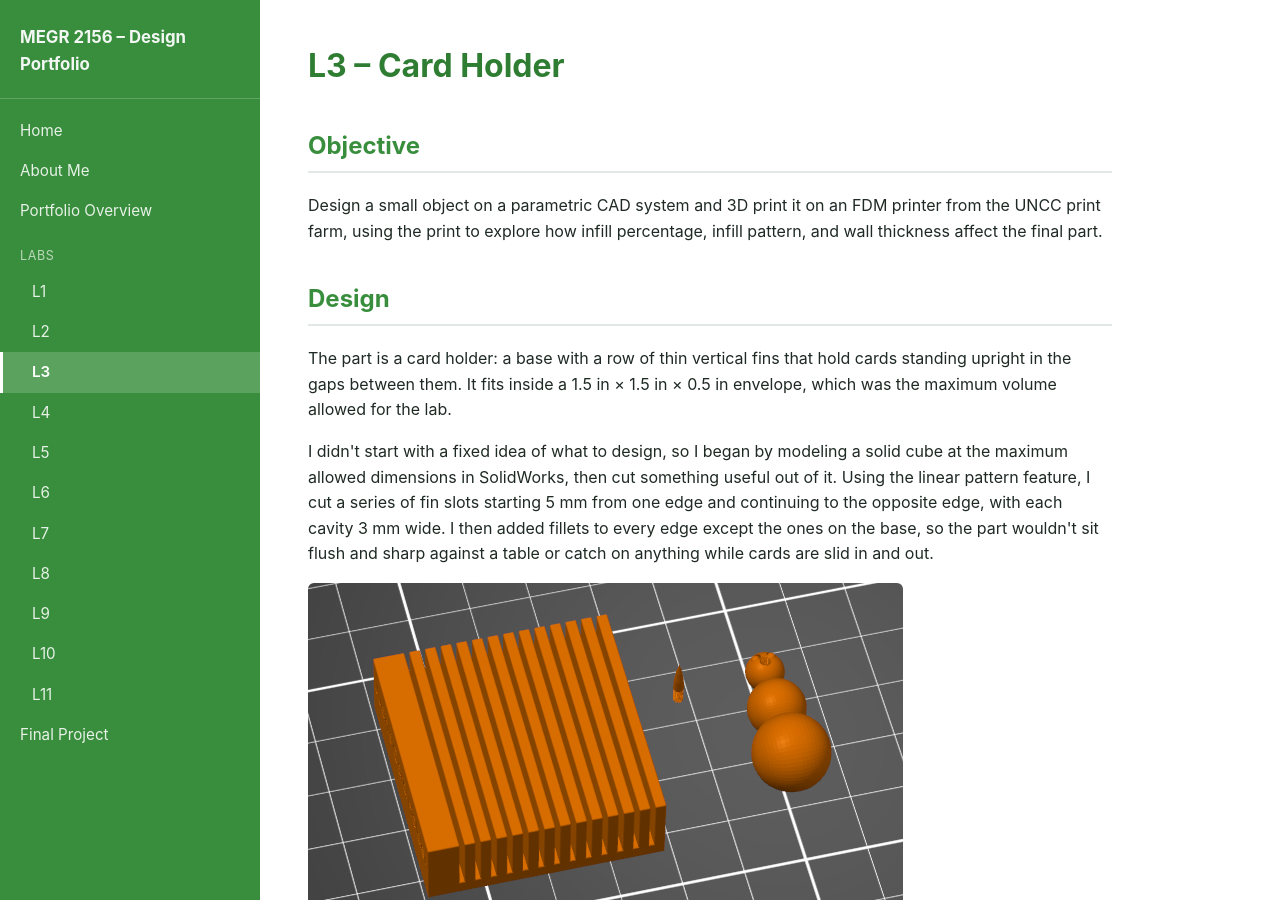
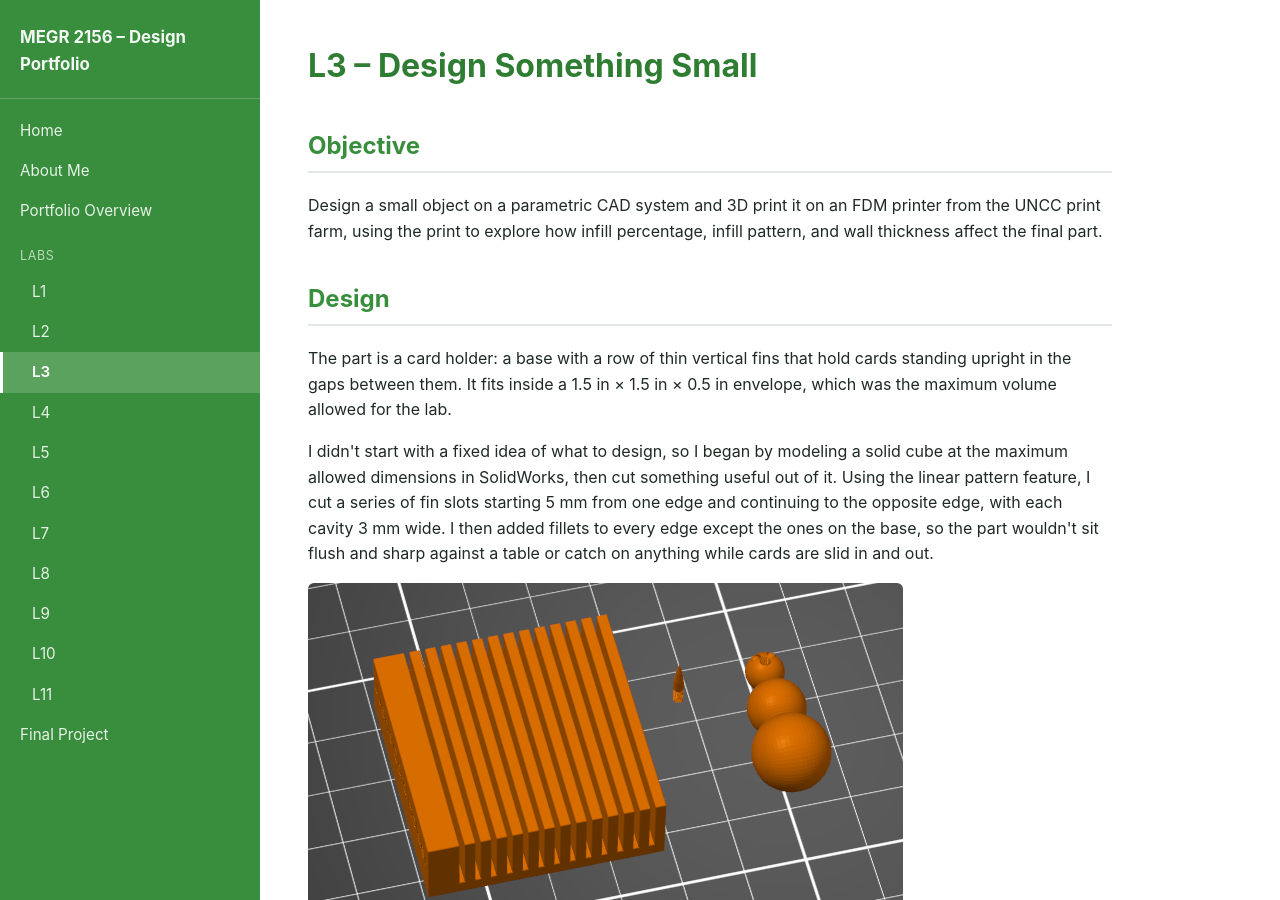
Before and after one commit to juanmasacova/MASACOVA-portfolio, a Jekyll site: the page built from docs/Labs/L03/index.html, in a window 1280 px wide and 900 px high. Built offline with Jekyll 4.4.1, drawn with Linux system fonts in a browser that asks for light colours.

Commit message:
Rename L3 page title to Design Something Small
Co-Authored-By: Claude Sonnet 5 <noreply@anthropic.com>

```diff
--- a/docs/Labs/L03/index.html
+++ b/docs/Labs/L03/index.html
@@ -1,7 +1,7 @@
 ---
-title: "L3 – Card Holder"
+title: "L3 – Design Something Small"
 ---
-<h1>L3 – Card Holder</h1>
+<h1>L3 – Design Something Small</h1>
 
 <h2>Objective</h2>
 <p>Design a small object on a parametric CAD system and 3D print it on an FDM printer from the UNCC print farm, using the print to explore how infill percentage, infill pattern, and wall thickness affect the final part.</p>
```
